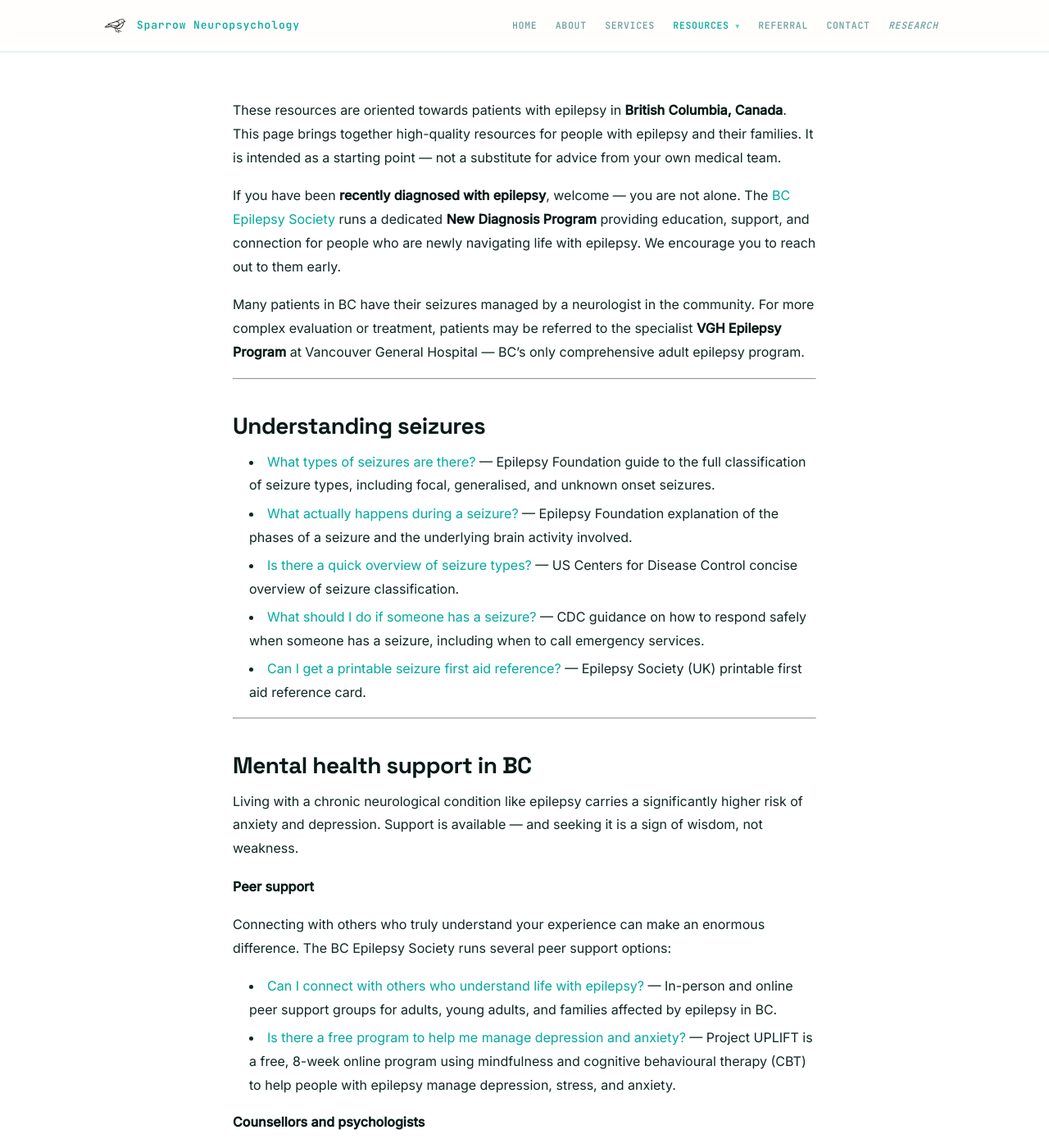
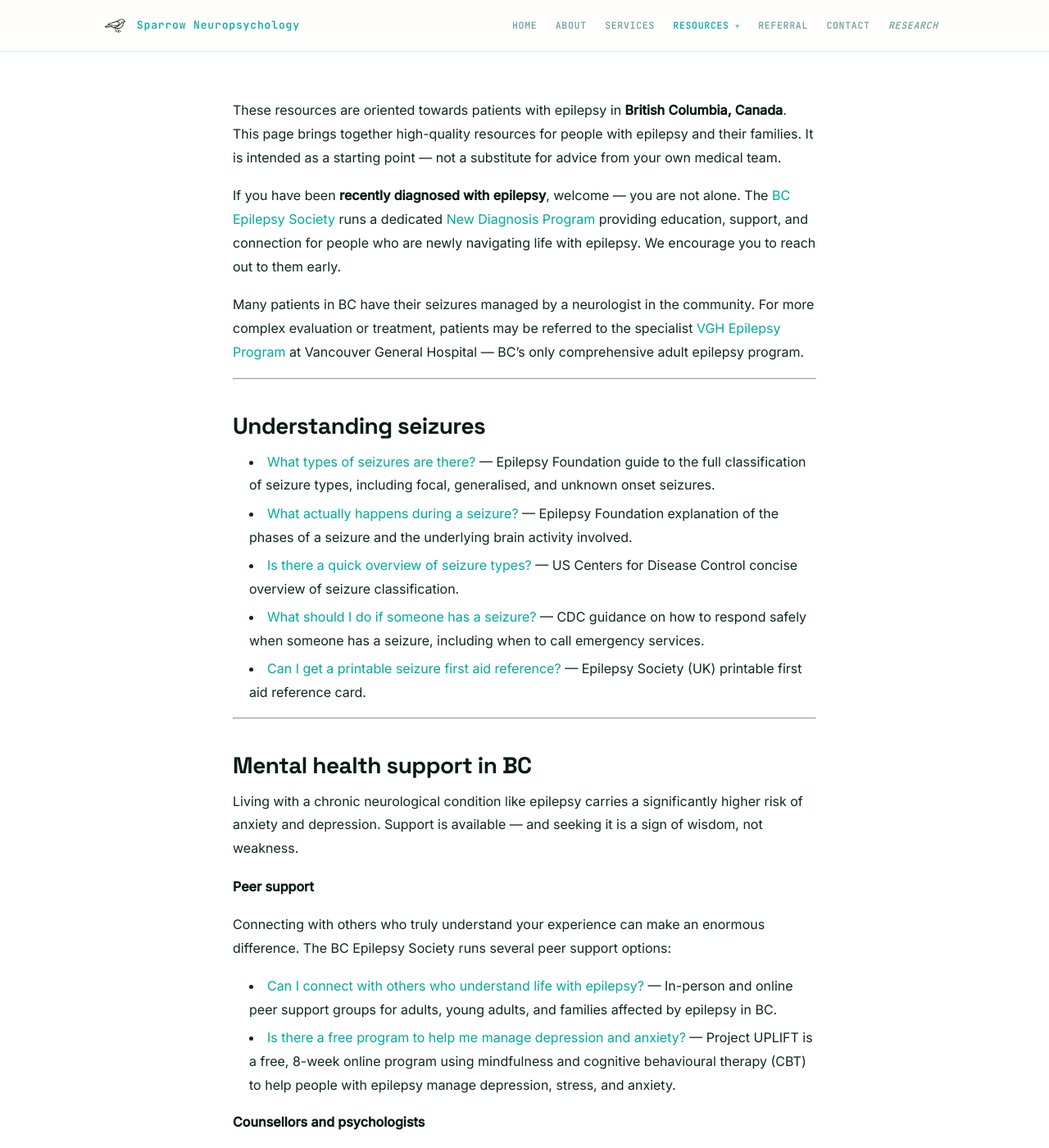
Before and after one commit to cfxb/sparrow-clinic, a Jekyll site: the page built from resources/epilepsy.md, in a window 1280 px wide and 1400 px high, scrolled down 468 px. Shown: the whole window at 82% size. Built offline with Jekyll 4.4.1, drawn with Linux system fonts in a browser that asks for light colours; some of the changed text lies outside the part shown.

Commit message:
Fix link colours and reorder psychologist/RCC section
- Fix hover state: links were turning white (#fff) on hover, making them invisible on the white background; changed to $accent-dark
- Fix bold links: strong tags inside links were overriding the teal accent colour; added strong { color: inherit } inside the page-content link rule
- Remove bold formatting from inline links in epilepsy.md intro and memory sections (New Diagnosis Program, VGH Epilepsy Program, memory links)
- Reorder counsellors section: psychologists now come before RCCs, with note that psychologists hold a doctorate; psychologist finder link moved above RCC link

Co-Authored-By: Claude Sonnet 4.6 <noreply@anthropic.com>

```diff
--- a/_sass/_utilities.scss
+++ b/_sass/_utilities.scss
@@ -27,7 +27,7 @@
   h3 { margin-top: 1.75rem; }
   h2:first-child, h3:first-child { margin-top: 0; }
 
-  a { color: $accent; &:hover { color: #fff; } }
+  a { color: $accent; &:hover { color: $accent-dark; } strong { color: inherit; } }
 }
 
 // Credentials list
--- a/resources/epilepsy.md
+++ b/resources/epilepsy.md
@@ -8,9 +8,9 @@ narrow: true
 
 These resources are oriented towards patients with epilepsy in **British Columbia, Canada**. This page brings together high-quality resources for people with epilepsy and their families. It is intended as a starting point — not a substitute for advice from your own medical team.
 
-If you have been **recently diagnosed with epilepsy**, welcome — you are not alone. The [BC Epilepsy Society](https://bcepilepsy.com/){:target="_blank" rel="noopener"} runs a dedicated [**New Diagnosis Program**](https://bcepilepsy.com/programs/new-diagnosis-program/){:target="_blank" rel="noopener"} providing education, support, and connection for people who are newly navigating life with epilepsy. We encourage you to reach out to them early.
+If you have been **recently diagnosed with epilepsy**, welcome — you are not alone. The [BC Epilepsy Society](https://bcepilepsy.com/){:target="_blank" rel="noopener"} runs a dedicated [New Diagnosis Program](https://bcepilepsy.com/programs/new-diagnosis-program/){:target="_blank" rel="noopener"} providing education, support, and connection for people who are newly navigating life with epilepsy. We encourage you to reach out to them early.
 
-Many patients in BC have their seizures managed by a neurologist in the community. For more complex evaluation or treatment, patients may be referred to the specialist [**VGH Epilepsy Program**](https://www.vch.ca/en/service/epilepsy-programs){:target="_blank" rel="noopener"} at Vancouver General Hospital — BC's only comprehensive adult epilepsy program.
+Many patients in BC have their seizures managed by a neurologist in the community. For more complex evaluation or treatment, patients may be referred to the specialist [VGH Epilepsy Program](https://www.vch.ca/en/service/epilepsy-programs){:target="_blank" rel="noopener"} at Vancouver General Hospital — BC's only comprehensive adult epilepsy program.
 
 ---
 
@@ -76,7 +76,7 @@ To access a psychiatrist in BC, ask your family doctor for a referral. You can a
 
 Memory and thinking difficulties — including problems with attention, processing speed, word-finding, and recall — are among the most common and frustrating challenges in epilepsy. They can result from the condition itself, seizure activity, or medication effects. Understanding why they occur is the first step toward managing them effectively.
 
-The Epilepsy Foundation provides a comprehensive overview of [**thinking and memory in epilepsy**](https://www.epilepsy.com/complications-risks/thinking-and-memory){:target="_blank" rel="noopener"}, covering why these difficulties arise and what can help. For practical, day-to-day strategies, see their guide to [**memory techniques for people with epilepsy**](https://www.epilepsy.com/complications-risks/thinking-and-memory/diagnosing-memory-problems/memory-techniques){:target="_blank" rel="noopener"}.
+The Epilepsy Foundation provides a comprehensive overview of [thinking and memory in epilepsy](https://www.epilepsy.com/complications-risks/thinking-and-memory){:target="_blank" rel="noopener"}, covering why these difficulties arise and what can help. For practical, day-to-day strategies, see their guide to [memory techniques for people with epilepsy](https://www.epilepsy.com/complications-risks/thinking-and-memory/diagnosing-memory-problems/memory-techniques){:target="_blank" rel="noopener"}.
 
 **Books by Sallie Baxendale**
 
```
Also changed, not shown: other parts of resources/epilepsy.md (+5 -5 lines).
